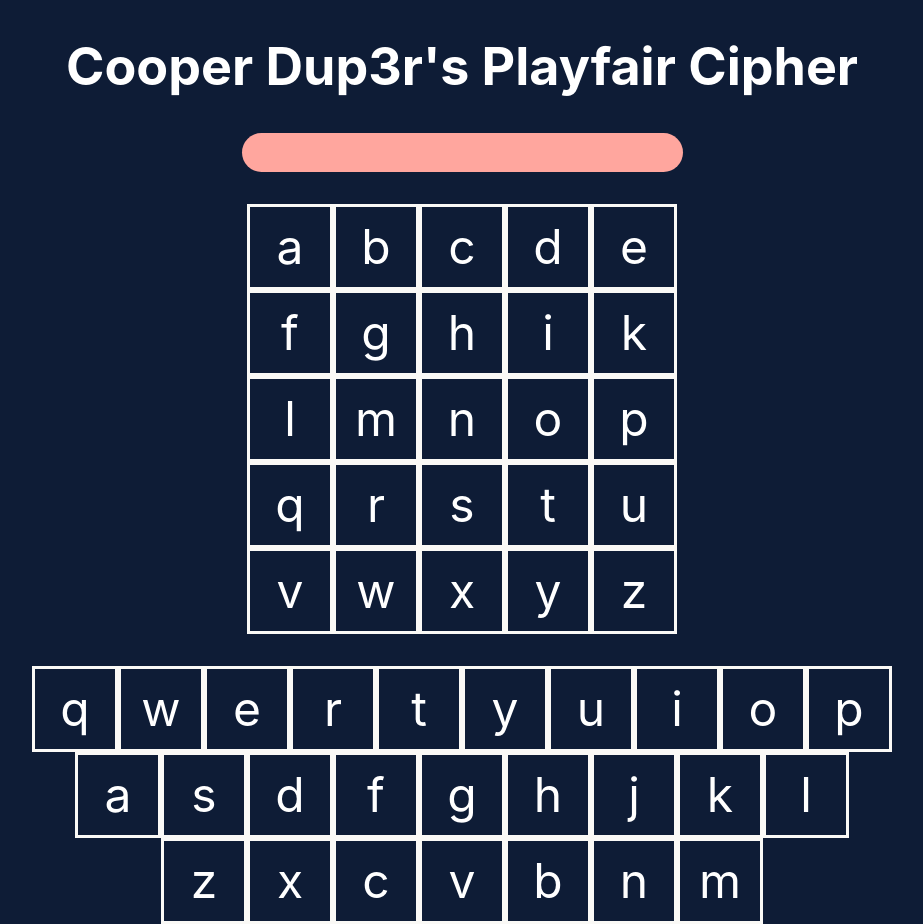
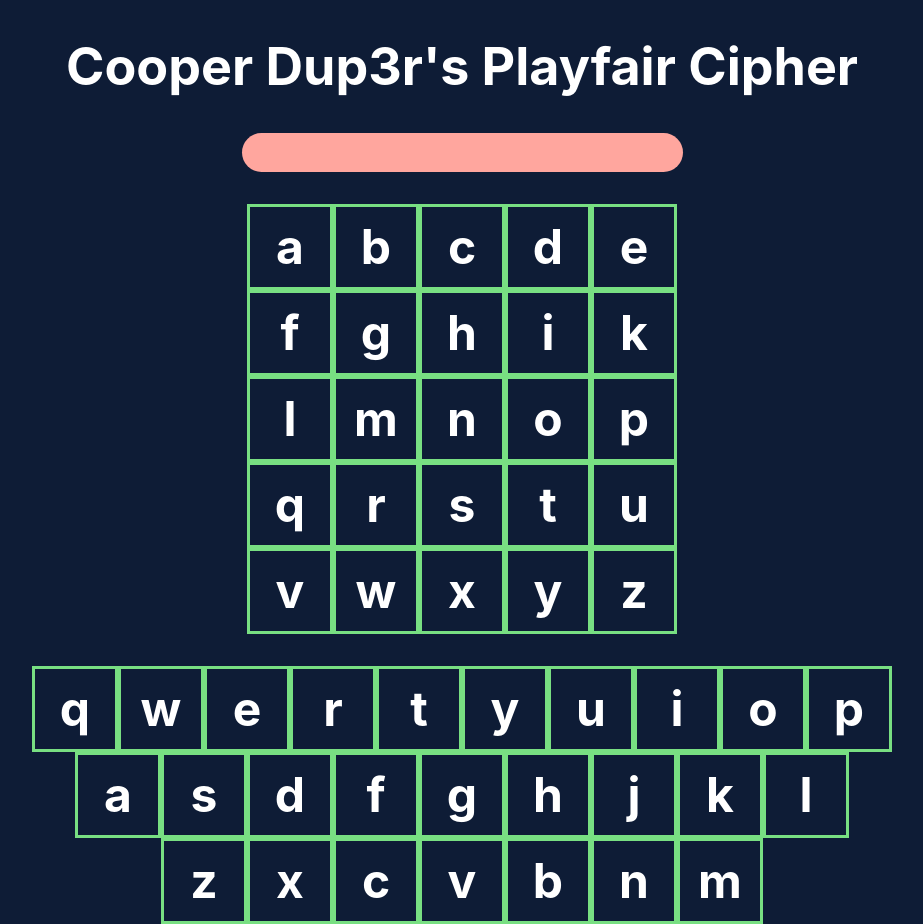
Before and after one commit to tylerchenoweth/playfair-cipher, a React (Create React App) app: page / in a window 1280 px wide. Shown: the whole page, without its empty margins (178-1101 px from the left). Built offline with nearby package versions, Linux system fonts and the light colour scheme.

Commit message:
added an ease transition for highlighting letters, made letters bold and other small things

```diff
--- a/src/components/LetterSquare/LetterSquare.css
+++ b/src/components/LetterSquare/LetterSquare.css
@@ -1,5 +1,6 @@
 .letterSquare {
-    border: 3px solid #FAF9F6;
+  /* 8AEA92 */
+    border: 3px solid #6DCB76;
     width: auto;
     height: 5rem;
 
@@ -11,4 +12,14 @@
   align-items: center;
 
   font-size: 3rem;
+  font-weight: bold;
+
+  transition: background-color 0.2s ease, transform 0.2s ease;
+
+  filter: brightness(1.1);
+  cursor: pointer;
 }
+
+.letterSquare:active {
+  transform: scale(0.97);
+}
```
